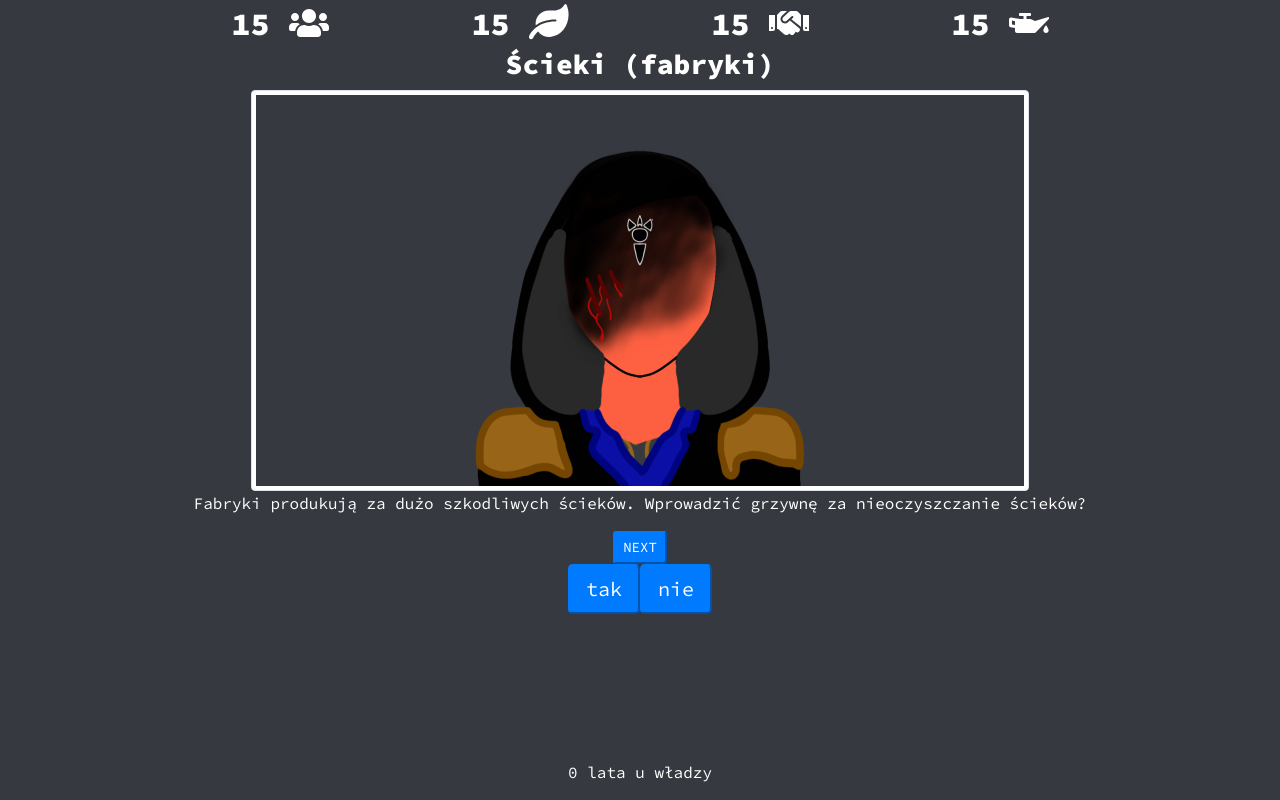
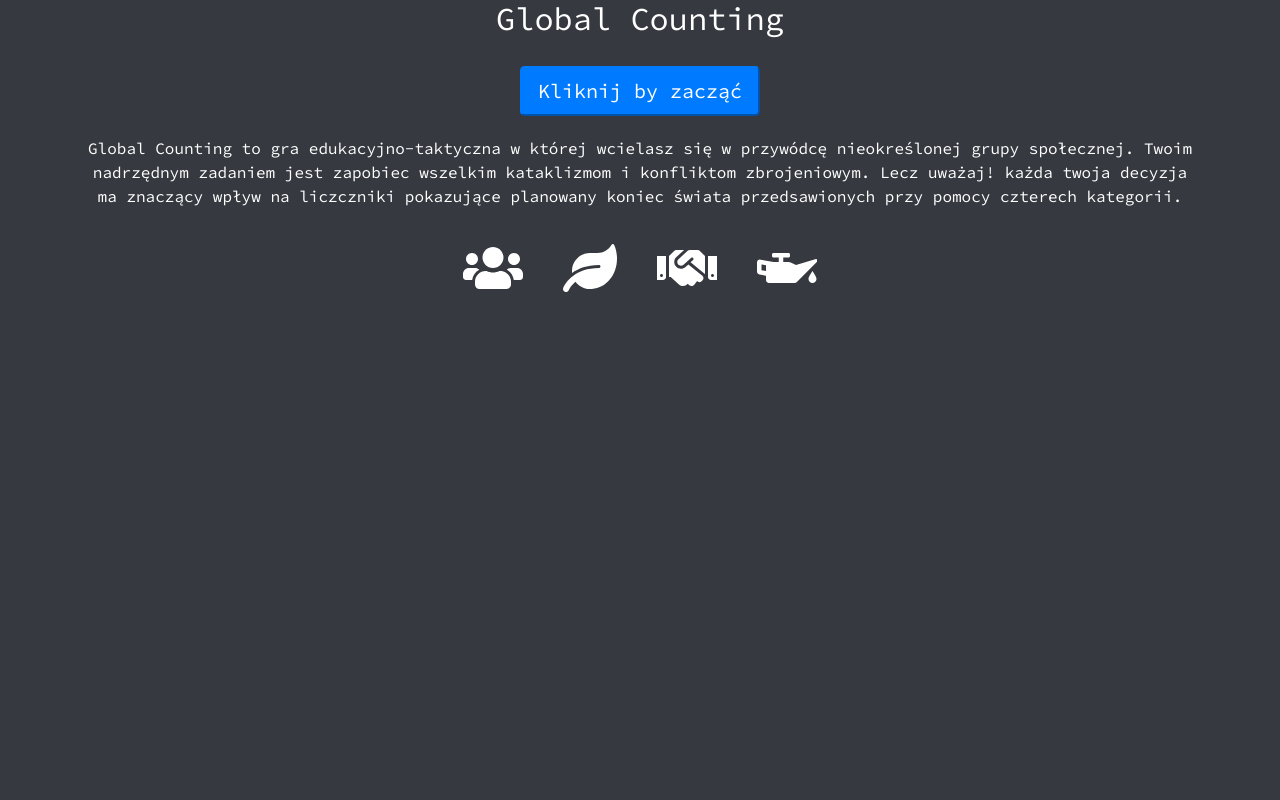
Before and after one commit to makoteq/Global-Counting, a Vue app: page /#/ in a window 1280 px wide. Built offline with nearby package versions, Linux system fonts and the light colour scheme.

Commit message:
wllcomepage

```diff
--- a/src/components/pole.vue
+++ b/src/components/pole.vue
@@ -2,9 +2,9 @@
   <div>
     <div class="karta container w-75">
       <h3 style="font-weight:900!important;" class="font-weight-bold">{{tytul}}</h3>
-      <img class="img-thumbnail" :src="img" alt="photo" />
+      <img class="img-thumbnail" :src="img" alt="photo">
       <p class="font-weight-light">{{opis}}</p>
-      <button v-if="end" :disabled="!disableSubmit" @click="submit()" class="btn-primary btn-sm">NEXT</button>
+      <button v-if="end" :disabled="!disableSubmit" @click="submit()" class="btn-black btn-sm">NEXT</button>
     </div>
     <button
       v-if="end"
@@ -12,17 +12,19 @@
       @mouseleave="circleLeave()"
       @mouseover="over(1)"
       @click="click(1)"
-      class="btn-primary btn-lg"
+      class="btn-black btn-lg"
     >tak</button>
     <button
-    v-if="end"
+      v-if="end"
       :disabled="!disable"
       @mouseleave="circleLeave()"
       @mouseover="over(0)"
       @click="click(0)"
-      class="btn-primary btn-lg"
+      class="btn-black btn-lg"
     >nie</button>
-    <button v-if="!end" @click="results()" class="btn-dark btn-lg" >Go to results</button>
+    <router-link v-if="!end" to="results">
+      <button  class="btn-dark btn-lg">Go to results</button>
+    </router-link>
     <p class="years fixed-bottom">{{years}} lata u władzy</p>
   </div>
 </template>
@@ -41,7 +43,7 @@ export default {
       klimat: 1,
       polityka: 1,
       zasoby: 1,
-      postacieInfo:postacie,
+      postacieInfo: postacie,
       kartyInfo: karty,
       count: 9,
       numbers: [],
@@ -49,21 +51,18 @@ export default {
       disable: 1,
       disableSubmit: 0,
       years: 0,
-      end:1
+      end: 1
     };
   },
   methods: {
-    //results
-    results(){
-      this.$router.push({name:'results'})
-    },
     //next
     submit() {
       this.disableSubmit = 0;
       this.years++;
       this.disable = 1;
       this.circleLeave();
-      if (this.i == this.count - 1) {
+      this.send();
+      if (this.i === this.count - 1) {
         this.disable = 0;
       } else {
         this.i = this.i + 1;
@@ -76,8 +75,8 @@ export default {
     click(arg) {
       this.disableSubmit = 1;
       this.disable = 0;
+      this.circle();
 
-      this.send();
       console.log(this.numbers);
     },
     //download
@@ -135,7 +134,7 @@ export default {
     over(arg) {
       console.log(this.i);
       let rand = this.numbers[this.i];
-      if (arg == 1) {
+      if (arg === 1) {
         this.przeludnienie = this.kartyInfo[rand].tak.przeludnienie;
         this.klimat = this.kartyInfo[rand].tak.klimat;
         this.polityka = this.kartyInfo[rand].tak.polityka;
@@ -157,28 +156,12 @@ export default {
     }
 
     this.$root.$on("lose", arg => {
-      this.end=0;
-      console.log("lose"+arg);
+      this.end = 0;
+      console.log("lose" + arg);
       this.disable = 0;
       this.disableSubmit = 0;
-      switch (arg) {
-        case 0:
-          this.tytul='Głód';
-          this.opis=this.postacieInfo[0].glod;
-          break;
-        case 1:
-          this.tytul='Śmierć';
-          this.opis=this.postacieInfo[0].smierc;
-          break;
-        case 2:
-          this.tytul='Wojna';
-          this.opis=this.postacieInfo[0].wojna;
-          break;
-        case 3:
-          this.tytul='Wojna'
-          this.opis=this.postacieInfo[0].wojna;
-          break;
-      }
+      this.tytul = this.postacieInfo[arg].tytul;
+      this.opis = this.postacieInfo[arg].opis;
       // this.opis=this.postacie.arg;
       //   this.$router.push({name:'results'})
     });
--- a/src/json_data/postacie.json
+++ b/src/json_data/postacie.json
@@ -1,6 +1,18 @@
-[{
-   "wojna":"A gdy otworzył wtórą pieczęć, słyszałem wtóre zwierzę mówiące: Chodź, a patrz! I wyszedł drugi koń rydzy; a temu, który na nim siedział, dano, aby odjął pokój z ziemi, a iżby jedni drugich zabijali, i dano mu miecz wielki.",
-   "zwycięstwo":"A gdy otworzył wtórą pieczęć, słyszałem wtóre zwierzę mówiące: Chodź, a patrz! I wyszedł drugi koń rydzy; a temu, który na nim siedział, dano, aby odjął pokój z ziemi, a iżby jedni drugich zabijali, i dano mu miecz wielki.",
-   "glod":"A gdy otworzył trzecią pieczęć, słyszałem trzecie zwierzę mówiące: Chodź, a patrzaj! I widziałem, a oto koń wrony[4], a ten, co na nim siedział, miał szalę w ręce swojej. I słyszałem głos z pośrodku onych czworga zwierząt mówiący: Miarka pszenicy za grosz, a trzy miarki jęczmienia za grosz; a nie szkodź oliwie i winu.",
-   "smierc":"A gdy otworzył czwartą pieczęć, słyszałem głos czwartego zwierzęcia mówiący: Chodź, a patrzaj! I widziałem, a oto koń płowy. , a tego, który siedział na nim, imię było Śmierć, a Otchłań mu towarzyszyła; i dana im jest moc nad czwartą częścią ziemi, aby zabijali mieczem i głodem, i morem, i przez zwierzęta ziemskie."
-}]
+[
+    {
+      "tytul": "Zwycięstwo",
+      "zwycięstwo": "A gdy otworzył wtórą pieczęć, słyszałem wtóre zwierzę mówiące: Chodź, a patrz! I wyszedł drugi koń rydzy; a temu, który na nim siedział, dano, aby odjął pokój z ziemi, a iżby jedni drugich zabijali, i dano mu miecz wielki."
+    },
+    {
+      "tytul": "Wojna",
+      "opis": "A gdy otworzył wtórą pieczęć, słyszałem wtóre zwierzę mówiące: Chodź, a patrz! I wyszedł drugi koń rydzy; a temu, który na nim siedział, dano, aby odjął pokój z ziemi, a iżby jedni drugich zabijali, i dano mu miecz wielki."
+    },
+    {
+      "tytul": "Głód",
+      "opis": "A gdy otworzył trzecią pieczęć, słyszałem trzecie zwierzę mówiące: Chodź, a patrzaj! I widziałem, a oto koń wrony[4], a ten, co na nim siedział, miał szalę w ręce swojej. I słyszałem głos z pośrodku onych czworga zwierząt mówiący: Miarka pszenicy za grosz, a trzy miarki jęczmienia za grosz; a nie szkodź oliwie i winu."
+    },
+    {
+      "tytul": "Śmierć",
+      "opis": "A gdy otworzył czwartą pieczęć, słyszałem głos czwartego zwierzęcia mówiący: Chodź, a patrzaj! I widziałem, a oto koń płowy. , a tego, który siedział na nim, imię było Śmierć, a Otchłań mu towarzyszyła; i dana im jest moc nad czwartą częścią ziemi, aby zabijali mieczem i głodem, i morem, i przez zwierzęta ziemskie."
+    }
+  ]
--- a/src/router.js
+++ b/src/router.js
@@ -1,23 +1,30 @@
-import Vue from 'vue'
-import Router from 'vue-router'
-import Home from './views/Home.vue'
+import Vue from "vue";
+import Router from "vue-router";
+import Home from "./views/Home.vue";
+import Welcome from "./views/Welcome.vue";
 
-Vue.use(Router)
+Vue.use(Router);
 
 export default new Router({
   routes: [
     {
-      path: '/',
-      name: 'home',
+      path: "/",
+      name: "welcome",
+      component: Welcome
+    },
+    {
+      path: "/home",
+      name: "home",
       component: Home
     },
     {
-      path: '/results',
-      name: 'results',
+      path: "/results",
+      name: "results",
       // route level code-splitting
       // this generates a separate chunk (about.[hash].js) for this route
       // which is lazy-loaded when the route is visited.
-      component: () => import(/* webpackChunkName: "about" */ './views/Results.vue')
+      component: () =>
+        import(/* webpackChunkName: "about" */ "./views/Results.vue")
     }
   ]
-})
+});
--- /dev/null
+++ b/src/views/Welcome.vue
@@ -0,0 +1,19 @@
+<template>
+  <div class="welcome container">
+    <h2>Global Counting</h2>
+    <router-link to="home">
+      <button style="  margin:20px;" class="btn-primary btn-lg">Kliknij by zacząć</button>
+    </router-link>
+    <p style="font-size:2vh">
+      Global Counting to gra edukacyjno-taktyczna w której wcielasz się w przywódcę nieokreślonej grupy społecznej.
+      Twoim nadrzędnym zadaniem jest zapobiec wszelkim kataklizmom i konfliktom zbrojeniowym. Lecz uważaj! każda twoja decyzja ma znaczący wpływ na liczczniki pokazujące planowany koniec świata przedsawionych przy pomocy czterech kategorii.
+    </p>
+    <font-awesome-icon style="font-size:3em; margin:20px" icon="users"/>
+    <font-awesome-icon style="font-size:3em; margin:20px" icon="leaf"/>
+    <font-awesome-icon style="font-size:3em; margin:20px" icon="handshake"/>
+    <font-awesome-icon style="font-size:3em; margin:20px" icon="oil-can"/>
+  </div>
+</template>
+<style  lang="scss" skoped>
+
+</style>
```
